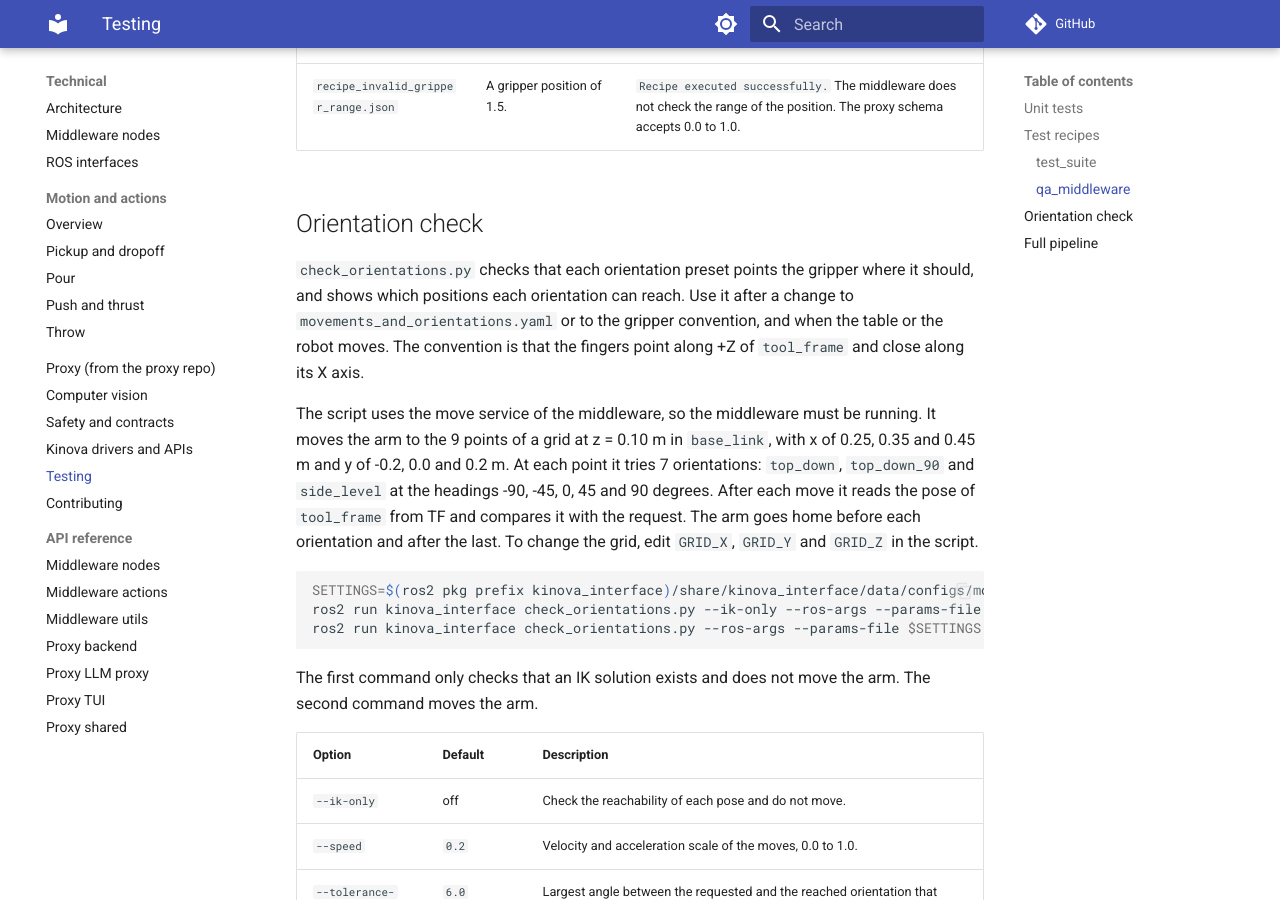
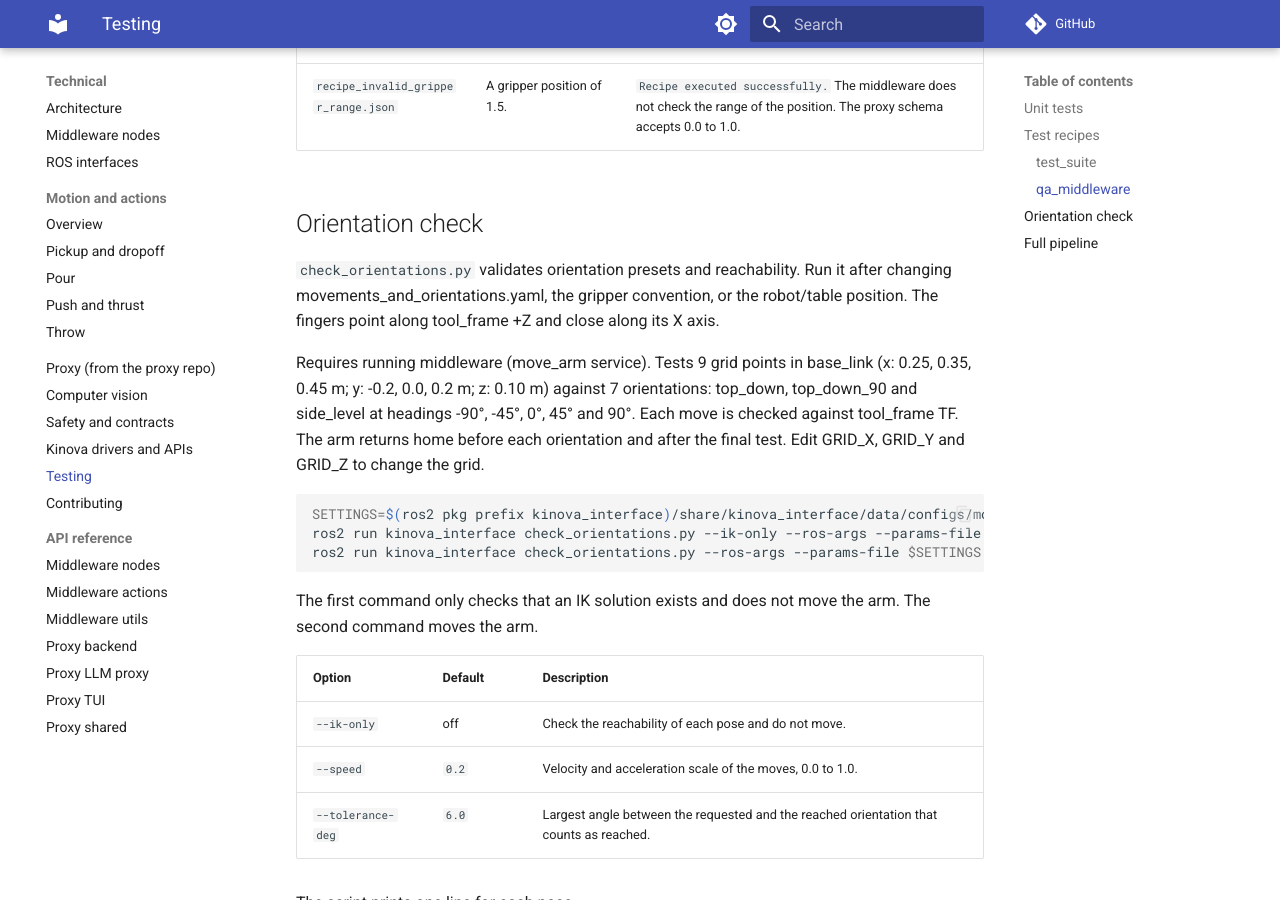
Before and after one commit to Jeremy-Allan/ROS2-middleware, an MkDocs documentation site: the page built from docs/technical/testing.md, in a window 1280 px wide and 900 px high, scrolled down 3280 px. Built offline with MkDocs 1.6.1 and Material for MkDocs 9.7.7, drawn with Linux system fonts in a browser that asks for light colours; comment, search, counter and statistics services are not loaded; some of the changed text lies outside the part shown.

Commit message:
Update testing.md

````diff
--- a/docs/technical/testing.md
+++ b/docs/technical/testing.md
@@ -7,7 +7,7 @@
 
 ## Unit tests
 
-The unit tests replace MoveIt, the controllers and the other nodes with mocks. They need ROS 2 and a built workspace. They do not need a running middleware or an arm.
+Unit tests mock MoveIt, controllers and other nodes. They require ROS 2 and a built workspace, but not running middleware or a physical arm.
 
 Build the workspace, then run the tests from the `kinova_interface` package:
 
@@ -21,7 +21,7 @@
 
 To run one file, give its path, for example `python3 -m pytest test/test_motion.py -v`.
 
-The tests use the generated code of `kinova_interfaces`. After a change to a `.srv` or `.msg` file, build the package again. With an old build, tests fail with errors such as `'GetRobotParameters_Response' object has no attribute 'held_objects'`.
+Tests depend on generated kinova_interfaces code. Rebuild after modifying .srv or .msg files to avoid stale-interface errors such as `GetRobotParameters_Response` object has no attribute `held_objects`.
 
 The fixture `ros_context` in `conftest.py` starts `rclpy` with the parameters of `motion_settings.yaml`, as the launch file does.
 
@@ -43,7 +43,7 @@
 
 `recipes/test_suite/` has one recipe for each of the composite actions. `recipes/test_suite/qa_middleware/` has the same seven recipes and 18 more. Both folders are installed with the package.
 
-Start the middleware with a recipe. The path is relative to the installed `recipes` folder, and the recipe runs once, two seconds after start-up:
+Launch the middleware with a recipe (path relative to the installed recipes folder). It executes once, two seconds after startup:
 
 ```bash
 ros2 launch kinova_interface robot.launch.py recipe:=test_suite/recipe_pickup.json
@@ -88,9 +88,9 @@
 
 ## Orientation check
 
-`check_orientations.py` checks that each orientation preset points the gripper where it should, and shows which positions each orientation can reach. Use it after a change to `movements_and_orientations.yaml` or to the gripper convention, and when the table or the robot moves. The convention is that the fingers point along +Z of `tool_frame` and close along its X axis.
+`check_orientations.py` validates orientation presets and reachability. Run it after changing movements_and_orientations.yaml, the gripper convention, or the robot/table position. The fingers point along tool_frame +Z and close along its X axis.
 
-The script uses the move service of the middleware, so the middleware must be running. It moves the arm to the 9 points of a grid at z = 0.10 m in `base_link`, with x of 0.25, 0.35 and 0.45 m and y of -0.2, 0.0 and 0.2 m. At each point it tries 7 orientations: `top_down`, `top_down_90` and `side_level` at the headings -90, -45, 0, 45 and 90 degrees. After each move it reads the pose of `tool_frame` from TF and compares it with the request. The arm goes home before each orientation and after the last. To change the grid, edit `GRID_X`, `GRID_Y` and `GRID_Z` in the script.
+Requires running middleware (move_arm service). Tests 9 grid points in base_link (x: 0.25, 0.35, 0.45 m; y: -0.2, 0.0, 0.2 m; z: 0.10 m) against 7 orientations: top_down, top_down_90 and side_level at headings -90°, -45°, 0°, 45° and 90°. Each move is checked against tool_frame TF. The arm returns home before each orientation and after the final test. Edit GRID_X, GRID_Y and GRID_Z to change the grid.
 
 ```bash
 SETTINGS=$(ros2 pkg prefix kinova_interface)/share/kinova_interface/data/configs/motion_settings.yaml
````
